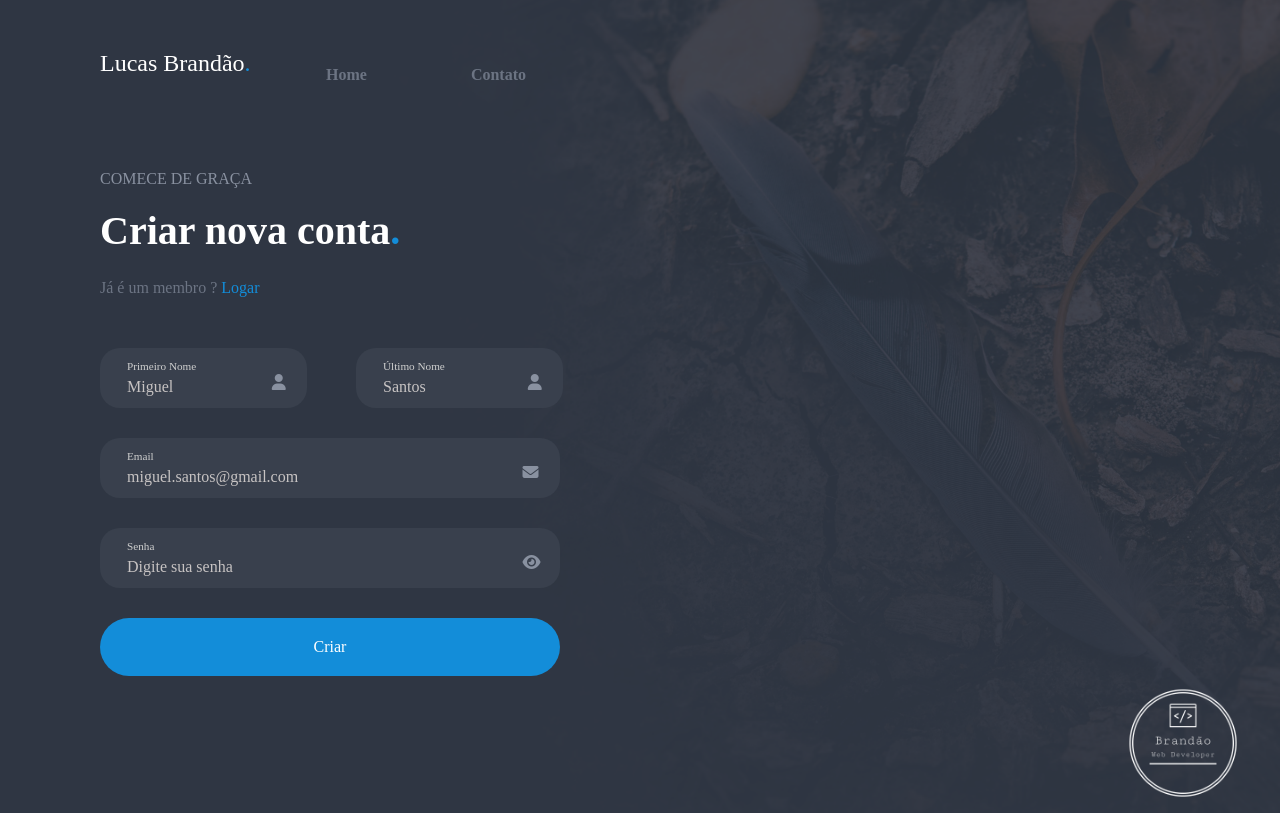
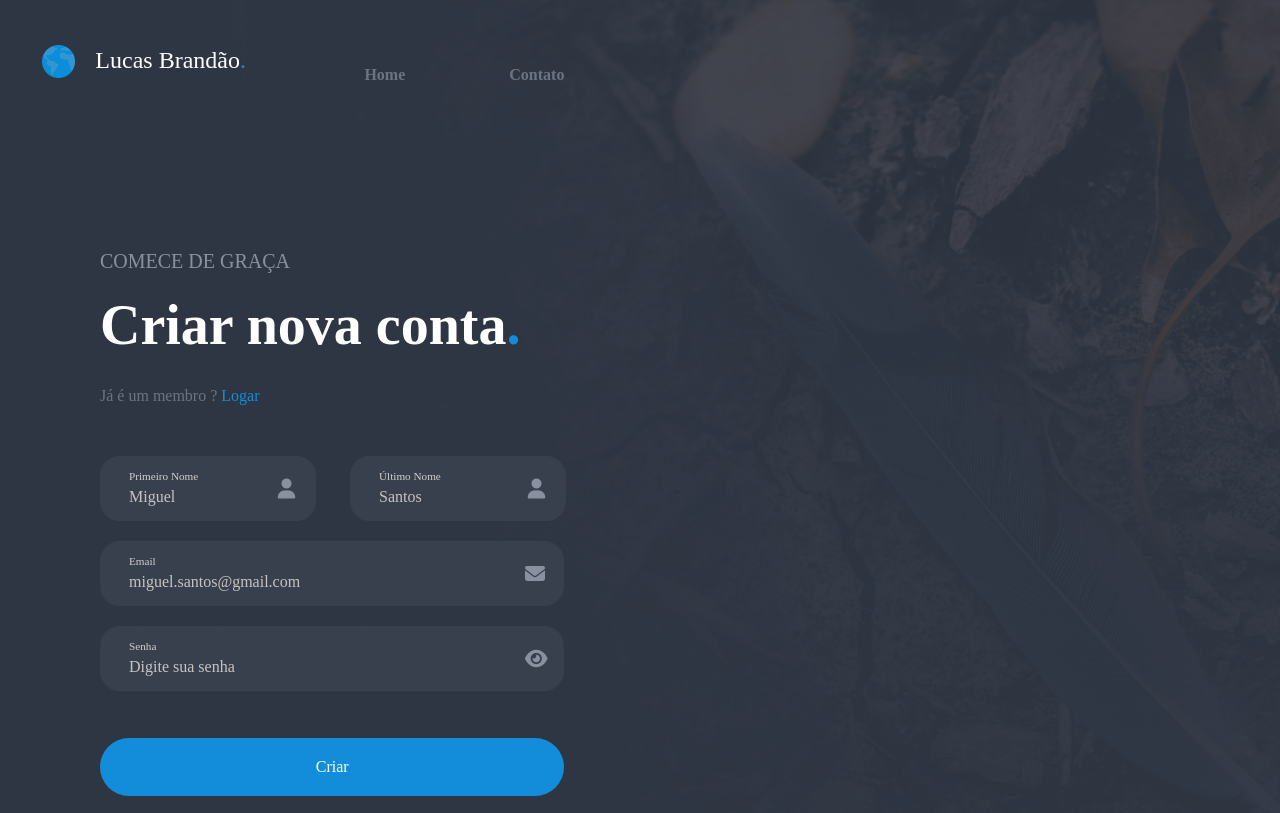
Before and after one commit to BrandsDeveloper/Tela_login, a plain HTML site: page index.html in a window 1280 px wide. Shown: the top 813 px of the page. Drawn offline with Linux system fonts and the light colour scheme.

Commit message:
Terminando detelhes e alinhamentos

```diff
--- a/css/style.css
+++ b/css/style.css
@@ -9,9 +9,9 @@
 
 body{
     /* background-color: #272A37; /*344055, 2f3643*/
-    background: url(../img/fundo.png) no-repeat center;
+    background: url(../img/sucesso.png) no-repeat center;
     background-size: cover;
-    padding: 0px 30px;
+    padding: 0px 100px;
 
 }
 
@@ -27,8 +27,20 @@ header{
 header nav > a{
     font-size: 1.5em;
     display: inline-block;
-    margin-top: 50px;
-    margin-left: 70px;
+    position: relative;
+    top: 35px;
+    right: 3.5%;
+}
+
+header nav > a > img{
+    width: 5%;
+    position: relative;
+    top: 10px;
+    right: 3%;
+}
+
+header nav > a > p{
+    display: inline-block;
 }
 
 header nav > a span{
@@ -39,7 +51,7 @@ header nav ul{
     text-align: left;
     position: absolute;
     top: 7%;
-    left: 20%;
+    left: 23%;
 }
 
 header nav ul li{
@@ -59,22 +71,23 @@ header nav ul li :nth-of-type(1){
 }
 
 section{
-    margin-top: 70px;
-    margin-left: 70px;
+    margin-top: 150px;
+    margin-bottom: 5%;
 }
 
 section p{
     color: #8991a0;
+    font-size: 20px;
     font-weight: 500;
     text-transform: uppercase;
     margin-bottom: 20px;
 }
 
 section h1{
-    font-size: 2.5em;
+    font-size: 3.5em;
     font-weight: 600;
     color: white;
-    margin-bottom: 25px;
+    margin-bottom: 30px;
 }
 
 section h4{
@@ -94,21 +107,28 @@ section h4 a{
 
 section form .background{
     background: #39404d;
+    border: 2px solid #39404d;
     border-radius: 20px;
-    width: 40%;
-    margin-bottom: 30px;
+    width: 43%;
+    margin-bottom: 20px;
     padding-top: 12px;
-    height: 60px;
+    height: 65px;
+    transition: all 0.2s;
+}
+
+section form .background:hover{
+    border: 2px solid #138DD9;
+    box-shadow: 0px 0px 5px 5px #138dd96c;
 }
 
 section form .background:nth-of-type(1){
-    width: 18%;
+    width: 20%;
     display: inline-block;
-    margin-right: 45px;
+    margin-right: 30px;
 }
 
 section form .background:nth-of-type(2){
-    width: 18%;
+    width: 20%;
     display: inline-block;
 }
 
@@ -116,7 +136,7 @@ section form .background label{
     font-size: 0.7em;
     color: #cfcfcf;
     margin-left: 27px;
-    margin-bottom: 5px;
+    margin-bottom: 1px;
     display: block;
 }
 
@@ -124,13 +144,11 @@ section form .background p{
     display: inline-block;
     position: relative;
     left: 11%;
-    bottom: 7%;
+    bottom: 12%;
 }
 
 section form .background .move{
-    position: relative;
     left: 21%;
-    bottom: 7%;
 }
 
 section form .background input::placeholder{
@@ -158,10 +176,16 @@ section form div input[type="password"]{
 section form input[type="submit"]{
     border: none;
     background-color: #138DD9;
-    width: 40%;
+    width: 43%;
     color: white;
+    margin-top: 2.5%;
     padding: 20px 20px 20px 20px;
     border-radius: 30px;
+    transition: all 0.5s;
+}
+
+section form input[type="submit"]:hover{
+    box-shadow: 0px 0px 5px 5px #138dd96c;
 }
 
 section form div input{
@@ -171,5 +195,10 @@ section form div input{
 }
 
 footer{
-    text-align: end;
+    margin-bottom: 3%;
 }
+
+footer img{
+    position: relative;
+    left: 93%;
+}
--- a/index.html
+++ b/index.html
@@ -19,7 +19,7 @@
 
         <nav>
 
-            <a href="">  Lucas Brandão<span>.</span> </a>
+            <a href=""> <img src="img/world.png" alt=""><p>Lucas Brandão</p><span>.</span> </a>
 
             <ul>
                 <li><a href="">Home</a></li>
```
Also changed, not shown: img/sucesso.png (added), img/world.png (added).
